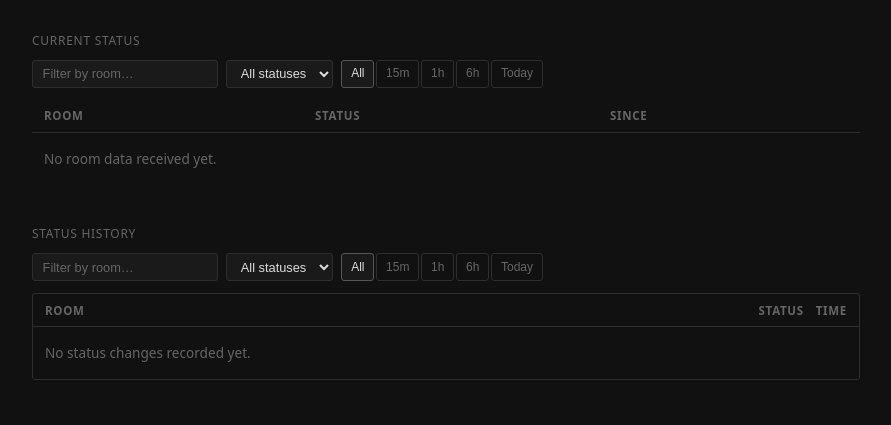
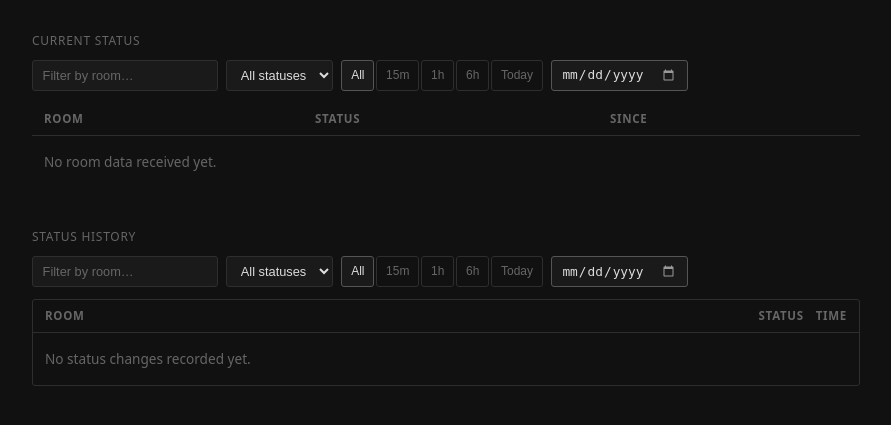
Before and after one commit to TemariVirus/Lightbrary, a Flask app: page / in a window 1280 px wide. Shown: the part 69-494 px from the top of the page, without its empty margins (194-1085 px from the left). Run offline with Flask 3, Linux system fonts and the light colour scheme.

Commit message:
feat: add date picker inputs for room and history filtering with date-range logic

```diff
--- a/code/server-pi/templates/dashboard.html
+++ b/code/server-pi/templates/dashboard.html
@@ -239,6 +239,22 @@
         color: var(--muted);
         font-size: .85rem;
       }
+
+      /* Specific date picker */
+      .date-filter {
+        background: var(--surface);
+        border: 1px solid var(--border);
+        color: var(--muted);
+        font-size: .75rem;
+        padding: .25rem .5rem;
+        border-radius: 3px;
+        cursor: pointer;
+        line-height: 1.4;
+        outline: none;
+        color-scheme: dark;
+      }
+      .date-filter::-webkit-calendar-picker-indicator { filter: invert(.4); cursor: pointer; }
+      .date-filter:focus, .date-filter:not(:placeholder-shown) { border-color: #555; color: var(--text); }
     </style>
   </head>
   <body>
@@ -268,6 +284,7 @@
             <button class="preset-btn" data-sec="21600">6h</button>
             <button class="preset-btn" data-sec="86400">Today</button>
           </div>
+          <input id="filter-date" type="date" class="date-filter" title="Filter by specific date">
         </div>
 
         <table id="rooms-table">
@@ -311,6 +328,7 @@
             <button class="preset-btn" data-sec="21600">6h</button>
             <button class="preset-btn" data-sec="86400">Today</button>
           </div>
+          <input id="hist-filter-date" type="date" class="date-filter" title="Filter by specific date">
         </div>
 
         <div class="history-wrap">
@@ -365,18 +383,26 @@
 
       const filterRoom   = document.getElementById('filter-room');
       const filterStatus = document.getElementById('filter-status');
+      const filterDate   = document.getElementById('filter-date');
       const tbody        = document.getElementById('rooms-tbody');
-      let roomWindowSec  = 0; // 0 = no time filter
+      let roomWindowSec  = 0; // 0 = no rolling window
+      let roomDateRange  = null; // { from, to } unix sec for a specific day
 
       function applyRoomFilter() {
         const roomQ   = filterRoom.value.trim().toLowerCase();
         const statusQ = filterStatus.value;
-        const cutoff  = roomWindowSec ? Math.floor(Date.now() / 1000) - roomWindowSec : 0;
+        let cutoffFrom = 0, cutoffTo = Infinity;
+        if (roomDateRange) {
+          cutoffFrom = roomDateRange.from;
+          cutoffTo   = roomDateRange.to;
+        } else if (roomWindowSec) {
+          cutoffFrom = Math.floor(Date.now() / 1000) - roomWindowSec;
+        }
         tbody.querySelectorAll('tr[data-room]').forEach(row => {
           const t = Number(row.dataset.time);
           const matchRoom   = !roomQ   || row.dataset.room.toLowerCase().includes(roomQ);
           const matchStatus = !statusQ || row.dataset.status === statusQ;
-          const matchTime   = !cutoff  || t >= cutoff;
+          const matchTime   = t >= cutoffFrom && t <= cutoffTo;
           row.classList.toggle('hidden', !(matchRoom && matchStatus && matchTime));
         });
       }
@@ -384,11 +410,28 @@
       filterRoom.addEventListener('input', applyRoomFilter);
       filterStatus.addEventListener('change', applyRoomFilter);
 
+      filterDate.addEventListener('change', () => {
+        if (filterDate.value) {
+          // midnight → midnight for the selected local date
+          const d = new Date(filterDate.value);
+          roomDateRange  = { from: d.getTime() / 1000, to: d.getTime() / 1000 + 86399 };
+          roomWindowSec  = 0;
+          document.querySelectorAll('#room-time-presets .preset-btn').forEach(b => b.classList.remove('active'));
+        } else {
+          roomDateRange = null;
+          // restore All
+          document.querySelector('#room-time-presets .preset-btn[data-sec="0"]').classList.add('active');
+        }
+        applyRoomFilter();
+      });
+
       document.querySelectorAll('#room-time-presets .preset-btn').forEach(btn => {
         btn.addEventListener('click', () => {
           document.querySelectorAll('#room-time-presets .preset-btn').forEach(b => b.classList.remove('active'));
           btn.classList.add('active');
           roomWindowSec = Number(btn.dataset.sec);
+          roomDateRange = null;
+          filterDate.value = '';
           applyRoomFilter();
         });
       });
@@ -397,18 +440,26 @@
 
       const histFilterRoom   = document.getElementById('hist-filter-room');
       const histFilterStatus = document.getElementById('hist-filter-status');
+      const histFilterDate   = document.getElementById('hist-filter-date');
       const feed             = document.getElementById('history-feed');
       let histWindowSec      = 0;
+      let histDateRange      = null;
 
       function applyHistFilter() {
         const roomQ   = histFilterRoom.value.trim().toLowerCase();
         const statusQ = histFilterStatus.value;
-        const cutoff  = histWindowSec ? Math.floor(Date.now() / 1000) - histWindowSec : 0;
+        let cutoffFrom = 0, cutoffTo = Infinity;
+        if (histDateRange) {
+          cutoffFrom = histDateRange.from;
+          cutoffTo   = histDateRange.to;
+        } else if (histWindowSec) {
+          cutoffFrom = Math.floor(Date.now() / 1000) - histWindowSec;
+        }
         feed.querySelectorAll('.history-entry[data-room]').forEach(el => {
           const t = Number(el.dataset.ts);
           const matchRoom   = !roomQ   || el.dataset.room.toLowerCase().includes(roomQ);
           const matchStatus = !statusQ || el.dataset.status === statusQ;
-          const matchTime   = !cutoff  || t >= cutoff;
+          const matchTime   = t >= cutoffFrom && t <= cutoffTo;
           el.classList.toggle('hidden', !(matchRoom && matchStatus && matchTime));
         });
       }
@@ -416,11 +467,26 @@
       histFilterRoom.addEventListener('input', applyHistFilter);
       histFilterStatus.addEventListener('change', applyHistFilter);
 
+      histFilterDate.addEventListener('change', () => {
+        if (histFilterDate.value) {
+          const d = new Date(histFilterDate.value);
+          histDateRange  = { from: d.getTime() / 1000, to: d.getTime() / 1000 + 86399 };
+          histWindowSec  = 0;
+          document.querySelectorAll('#hist-time-presets .preset-btn').forEach(b => b.classList.remove('active'));
+        } else {
+          histDateRange = null;
+          document.querySelector('#hist-time-presets .preset-btn[data-sec="0"]').classList.add('active');
+        }
+        applyHistFilter();
+      });
+
       document.querySelectorAll('#hist-time-presets .preset-btn').forEach(btn => {
         btn.addEventListener('click', () => {
           document.querySelectorAll('#hist-time-presets .preset-btn').forEach(b => b.classList.remove('active'));
           btn.classList.add('active');
           histWindowSec = Number(btn.dataset.sec);
+          histDateRange = null;
+          histFilterDate.value = '';
           applyHistFilter();
         });
       });
```
